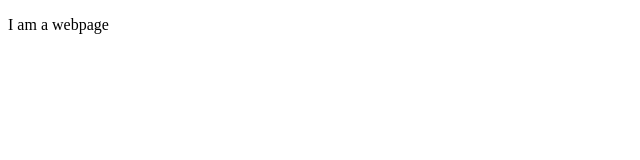
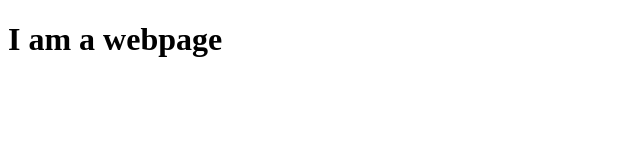
Before and after one commit to mssarahfay/mssarahfay.github.io, a plain HTML site: page index.html in a window 1280 px wide. Shown: the whole page, without its empty margins (0-640 px from the left). Drawn offline with Linux system fonts and the light colour scheme.

Commit message:
tried again

```diff
--- a/index.html
+++ b/index.html
@@ -7,6 +7,6 @@
     <title>Document</title>
 </head>
 <body>
-    <p>I am a webpage</p>
+    <h1>I am a webpage</h1>
 </body>
 </html>
```
